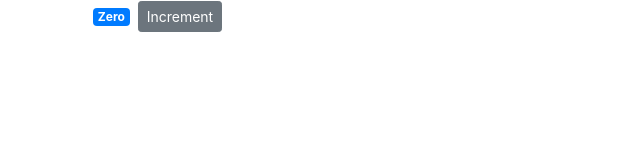
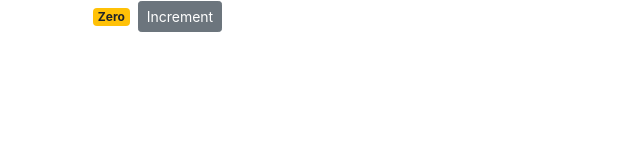
Before and after one commit to tavolafourcade/counter-app, a React (Create React App) app: page / in a window 1280 px wide. Shown: the top 160 px of the page, without its empty margins (0-640 px from the left). Built offline with nearby package versions, Linux system fonts and the light colour scheme.

Commit message:
[ ADD ] Rendering classes dynamically

```diff
--- a/src/components/counter.jsx
+++ b/src/components/counter.jsx
@@ -4,9 +4,11 @@
         count: 0
     };
     render() {
+        let classes ='badge m-2 badge-';
+        classes += (this.state.count === 0) ? 'warning' : 'primary';
         return (
             <div className='container'>
-                <span className='badge badge-primary m-2'>{this.formatCount()}</span>
+                <span className={classes}>{this.formatCount()}</span>
                 <button className='btn btn-secondary btn-sm'>Increment</button>
             </div>
         );
```
